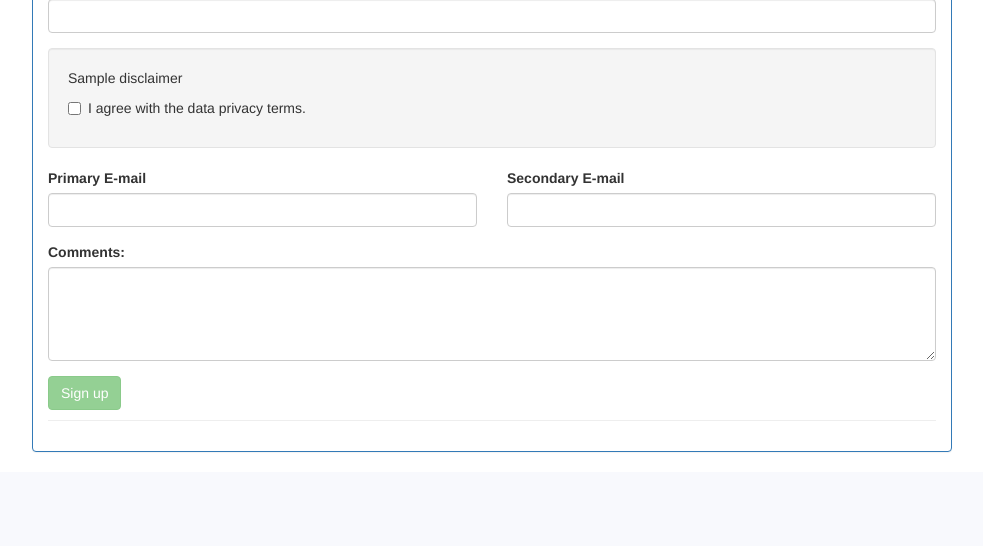
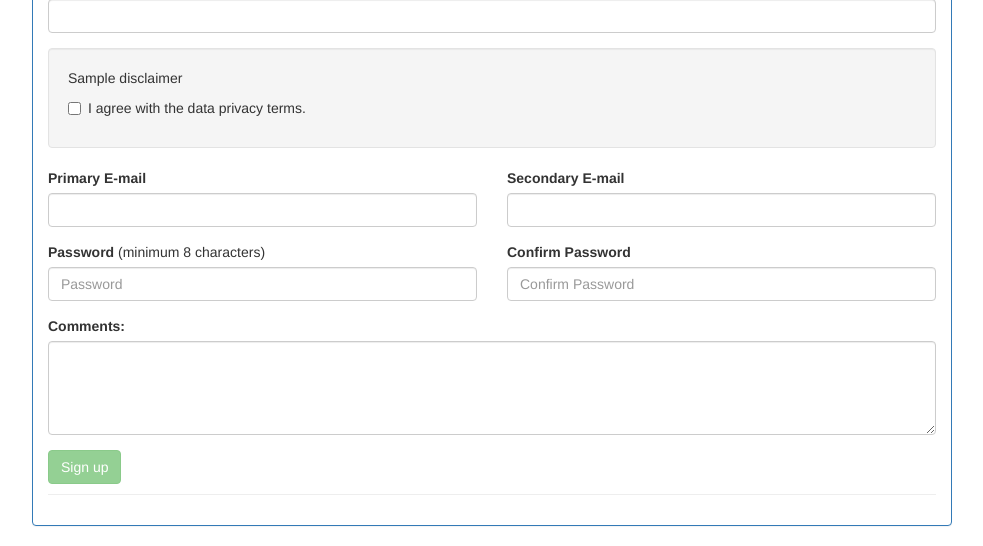
Before and after one commit to dgzutin/membershipManager, a PHP site: template src/App/views/register.html.twig in a window 1280 px wide. Shown: the part 877-1423 px from the top of the page, without its empty margins (148-1131 px from the left). Before the commit the page ends 1329 px from the top, so only its background shows below. Run offline with PHP 8.4, Linux system fonts and the light colour scheme; the template is opened without the code that fills it: most values are stand-ins (such as "Sample title", 1, 10 or a date in 2020); some libraries are stand-ins or nearby versions.

Commit message:
restore password field in registration form

```diff
--- a/src/App/views/register.html.twig
+++ b/src/App/views/register.html.twig
@@ -152,6 +152,22 @@
                     </div>
 
                     <div class="row">
+                        <div class="col-xs-12 col-sm-6 col-md-6">
+                            <div class="form-group {% if form.password.error == true %}has-error{% endif %}">
+                                <label for="e-password">Password</label> (minimum 8 characters)
+                                <input type="password" name="password" pattern=".{8,}" id="inputPassword" class="form-control " placeholder="Password" tabindex="5">
+                            </div>
+                        </div>
+                        <div class="col-xs-12 col-sm-6 col-md-6">
+                            <div class="form-group {% if form.password_confirmation.error == true %}has-error{% endif %}">
+                                <label for="password_confirmation">Confirm Password</label>
+                                <input type="password" name="password_confirmation" pattern=".{8,}" id="inputPasswordConfirm" class="form-control " placeholder="Confirm Password" tabindex="6" data-match="#inputPassword" data-match-error="Passwords don't match" required>
+                                <div class="help-block with-errors"></div>
+                            </div>
+                        </div>
+                    </div>
+
+                    <div class="row">
                         <div class="col-xs-12 col-sm-12 col-md-12">
                             <div class="form-group {% if form.password.error == true %}has-error{% endif %}">
                                 <label for="comments">Comments:</label>
```
